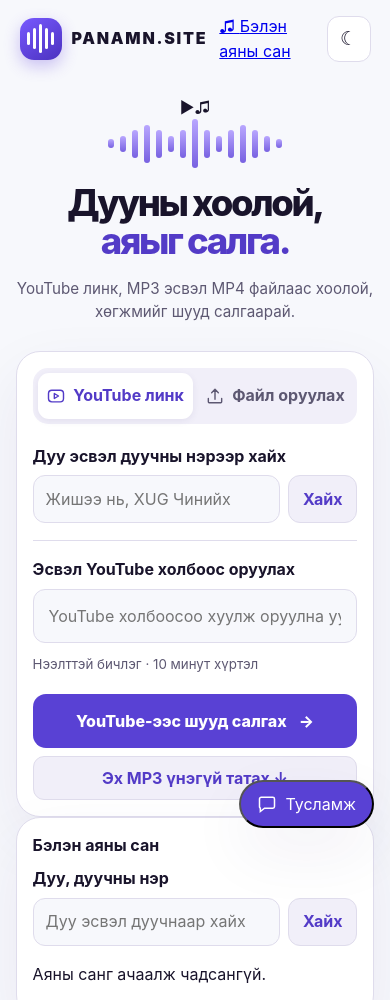
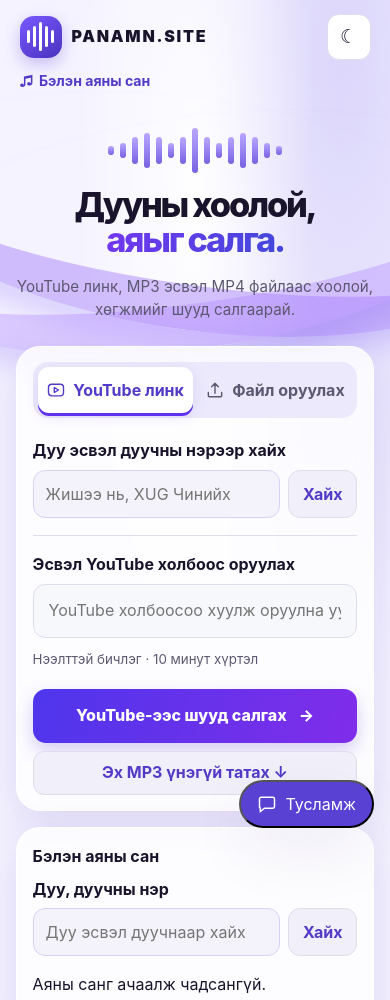
Before and after one commit to bumerdene072-cyber/panamn, a plain HTML site: page static/index.html in a window 390 px wide. Shown: the top 1000 px of the page. Drawn offline with Linux system fonts and the light colour scheme; no server answers.

Commit message:
Apply lavender glass studio design to PANAMN homepage

```diff
--- a/static/style.css
+++ b/static/style.css
@@ -153,3 +153,39 @@ summary { cursor: pointer; }
 .install-actions { display: flex; flex-wrap: wrap; gap: .65rem; }
 .install-actions button { min-height: 44px; border-radius: .8rem; padding: .55rem 1rem; }
 #install-confirm { background: var(--accent); color: var(--accent-text); }
+
+/* Light studio homepage */
+.studio-home{position:relative;isolation:isolate;background:radial-gradient(ellipse at 50% 18%,#fff 0%,transparent 43%),radial-gradient(ellipse at 88% 5%,#dcd7fb,transparent 44%),#f5f3ff;min-height:100vh}
+.studio-home .top{justify-content:flex-start}
+.studio-home .top-actions{margin-inline-start:auto}
+.studio-home .catalog-nav{display:inline-flex;gap:.35rem;align-items:center;color:var(--highlight);font-size:.88rem;font-weight:750;text-decoration:none}
+.studio-home .catalog-nav:hover{text-decoration:underline}
+.studio-home .intro{padding:45px 0 32px}
+.studio-home .intro h1{font-size:clamp(2.15rem,7.4vw,4.65rem);line-height:1.02;letter-spacing:-.065em;margin:0}
+.studio-home .intro em{font-style:normal;background:linear-gradient(110deg,#7436ef,#4149da);background-clip:text;color:transparent}
+.studio-home .hero-wave{height:66px;margin-bottom:1.2rem}
+.studio-home .hero-tile{display:grid;place-items:center;position:absolute;top:48%;width:clamp(3.75rem,8.5vw,6rem);aspect-ratio:1;border-radius:26%;font-size:clamp(1.8rem,4vw,3.2rem);color:#fff;box-shadow:inset 3px 3px 6px #fff6,inset -5px -6px 9px #20104a30,0 18px 24px #46329838;pointer-events:none}
+.studio-home .hero-play{left:-11%;background:linear-gradient(145deg,#ff7c79,#d5162b);transform:rotate(-14deg)}
+.studio-home .hero-note{right:-11%;background:linear-gradient(145deg,#a17aff,#5424df);transform:rotate(13deg)}
+.studio-waves{position:absolute;z-index:-1;inset:0;pointer-events:none;overflow:hidden}
+.studio-waves i{display:block;position:absolute;left:-30%;width:160%;height:300px;border-radius:50%;border-bottom:45px solid #8958f55b;box-shadow:0 18px 22px #7044f22c;top:125px;transform:rotate(8deg)}
+.studio-waves i:nth-child(2){transform:rotate(-8deg);border-color:#b28aff65;top:142px}
+.studio-waves i:nth-child(3){top:auto;bottom:-240px;border:0;border-top:55px solid #7750e5b3;box-shadow:0 -12px 25px #ab84ec55;transform:rotate(-5deg)}
+:root:not([data-theme="dark"]) .studio-home .panel{background:#fffc;border-color:#fff;box-shadow:0 14px 45px #5138ba25;backdrop-filter:blur(12px)}
+:root:not([data-theme="dark"]) .studio-home .sources{background:#ece9fc}
+:root:not([data-theme="dark"]) .studio-home .sources button[aria-pressed="true"]{box-shadow:0 3px #6132ed,0 4px 14px #6248cc20}
+:root:not([data-theme="dark"]) .studio-home :is(input[type="search"],input[type="url"]){background:#f4f3fc;border-color:#d8d0f7}
+.studio-home .primary{background:linear-gradient(105deg,#4e36ec,#802de9);color:white;box-shadow:0 8px 18px #5635d13d}
+.studio-home #catalog{margin-top:1rem}
+:root[data-theme="dark"] .studio-home{background:radial-gradient(ellipse at 65% 2%,#322045,transparent 53%),var(--bg)}
+:root[data-theme="dark"] .studio-home .intro em{background-image:linear-gradient(110deg,#cf9aff,#a598ff)}
+:root[data-theme="dark"] .studio-waves{opacity:.45}
+@media(max-width:950px){.studio-home .hero-tile{display:none}}
+@media(max-width:540px){
+ .studio-home .top{flex-wrap:wrap;gap:.65rem;padding-block:14px}
+ .studio-home .catalog-nav{order:3;flex-basis:100%}
+ .studio-home .intro{padding:22px 0 24px}
+ .studio-home .hero-wave{height:45px;margin-bottom:.9rem}
+ .studio-waves i{height:230px;top:100px}
+ .studio-waves i:nth-child(2){top:118px}
+}
```
